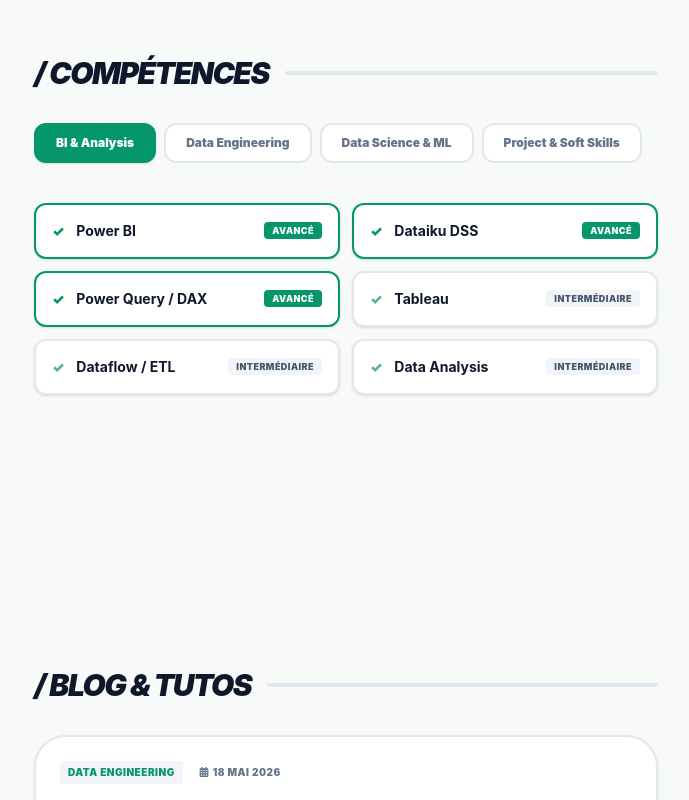
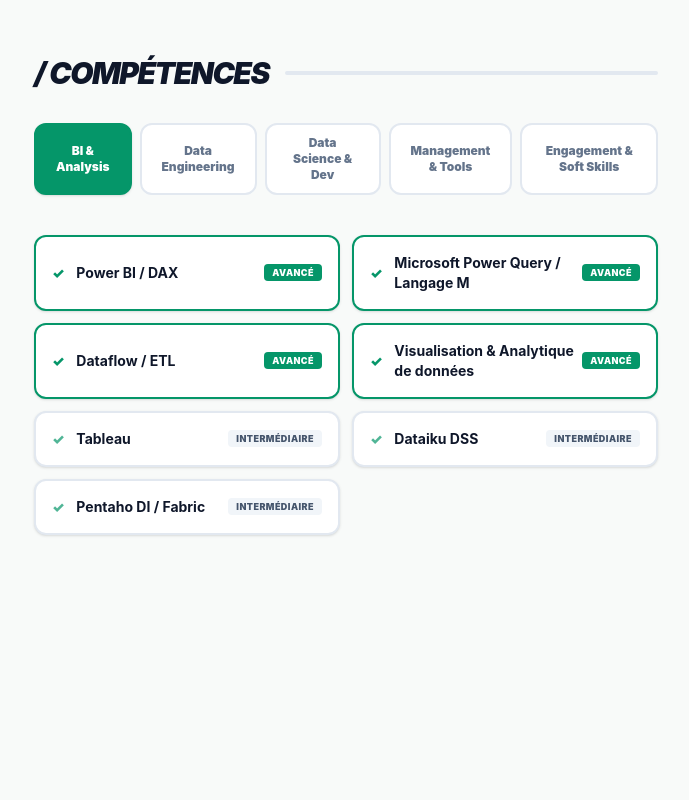
Before and after one commit to CamilleLV/portfolio-camille-laverie, a React (Vite) app: page / in a window 1280 px wide. Shown: the part 1000-1800 px from the top of the page, without its empty margins (294-983 px from the left). Built offline with nearby package versions, Linux system fonts and the light colour scheme; the HTML template or start-up script is replaced by a standard one.

Commit message:
Ajout de mes compétences dans le fichier JSON

```diff
--- a/src/App.jsx
+++ b/src/App.jsx
@@ -167,7 +167,7 @@
           {!activeArticle ? (
             <>
               <div className="flex items-center gap-4">
-                <h2 className="text-2xl md:text-3xl font-black tracking-tighter uppercase italic text-[#0F172A]">/ Blog & Tutos</h2>
+                <h2 className="text-2xl md:text-3xl font-black tracking-tighter uppercase italic text-[#0F172A]">/ Projets, Blog & Tutos</h2>
                 <div className="h-1 flex-1 bg-[#E2E8F0] rounded-full"></div>
               </div>
               <div className="space-y-6">
--- a/src/portfolioData.json
+++ b/src/portfolioData.json
@@ -12,45 +12,67 @@
       "id": "bi",
       "label": "BI & Analysis",
       "skills": [
-        { "name": "Power BI", "level": "Avancé" },
-        { "name": "Dataiku DSS", "level": "Avancé" },
-        { "name": "Power Query / DAX", "level": "Avancé" },
+        { "name": "Power BI / DAX", "level": "Avancé" },
+        { "name": "Microsoft Power Query / Langage M", "level": "Avancé" },
+        { "name": "Dataflow / ETL", "level": "Avancé" },
+        { "name": "Visualisation & Analytique de données", "level": "Avancé" },
         { "name": "Tableau", "level": "Intermédiaire" },
-        { "name": "Dataflow / ETL", "level": "Intermédiaire" },
-        { "name": "Data Analysis", "level": "Intermédiaire" }
+        { "name": "Dataiku DSS", "level": "Intermédiaire" },
+        { "name": "Pentaho DI / Fabric", "level": "Intermédiaire" }
       ]
     },
     {
       "id": "eng",
       "label": "Data Engineering",
       "skills": [
-        { "name": "SQL / MySQL / PL-SQL", "level": "Avancé" },
-        { "name": "Data Modeling & Management", "level": "Avancé" },
-        { "name": "Snowflake", "level": "Intermédiaire" },
-        { "name": "HiveQL", "level": "Notions" },
-        { "name": "MongoDB", "level": "Notions" },
+        { "name": "SQL / PL-SQL / MySQL", "level": "Avancé" },
+        { "name": "Modélisation & Gestion des données", "level": "Avancé" },
+        { "name": "Docker & Airflow", "level": "Intermédiaire" },
+        { "name": "Apizr / REST APIs / Postman", "level": "Avancé" },
+        { "name": "Cloud Snowflake", "level": "Notions" },
+        { "name": "MongoDB", "level": "Intermédiaire" },
+        { "name": "Langage HiveQL", "level": "Notions" },
         { "name": "Cassandra", "level": "Notions" }
       ]
     },
     {
       "id": "ds",
-      "label": "Data Science & ML",
+      "label": "Data Science & Dev",
       "skills": [
         { "name": "Python", "level": "Avancé" },
-        { "name": "Statistical Data Analysis", "level": "Intermédiaire" },
-        { "name": "Data Pipeline Architecture", "level": "Intermédiaire" },
+        { "name": "JavaScript", "level": "Intermédiaire" },
+        { "name": "HTML5 / CSS3", "level": "Intermédiaire" },
+        { "name": "Analyse de données statistiques", "level": "Intermédiaire" },
+        { "name": "Apprentissage automatique / ML", "level": "Intermédiaire" },
+        { "name": "PHP / Architecture MVC", "level": "Intermédiaire" },
+        { "name": "Java", "level": "Notions" },
         { "name": "LLaMA (AI / NLP)", "level": "Notions" },
         { "name": "KNIME", "level": "Notions" }
       ]
     },
     {
       "id": "soft",
-      "label": "Project & Soft Skills",
+      "label": "Management & Tools",
       "skills": [
-        { "name": "Project Management", "level": "Avancé" },
-        { "name": "Public Speaking", "level": "Avancé" },
-        { "name": "Agile / Scrum", "level": "Intermédiaire" },
-        { "name": "Business English", "level": "TOEIC 900" }
+        { "name": "Gestion de projet (Scrum / Agile)", "level": "Avancé" },
+        { "name": "ERP CeGid Retail Y2 / Sage", "level": "Avancé" },
+        { "name": "HubSpot & Pipedrive CRM", "level": "Avancé" },
+        { "name": "Anglais des affaires (TOEIC 800/990)", "level": "Intermédiaire" },
+        { "name": "Microsoft PowerApps / Automate / Lists", "level": "Intermédiaire" },
+        { "name": "Parler en public & Animation", "level": "Intermédiaire" },
+        { "name": "Analyse des risques", "level": "Intermédiaire" }
+      ]
+    },
+    {
+      "id": "com",
+      "label": "Engagement & Soft Skills",
+      "skills": [
+        { "name": "Bénévolat & Gestion associative (AFEV)", "level": "Avancé" },
+        { "name": "Sensibilisation aux transidentités dans le sport", "level": "Avancé" },
+        { "name": "Communication interpersonnelle & Interculturelle", "level": "Avancé" },
+        { "name": "Projet & Développement communautaire", "level": "Avancé" },
+        { "name": "Communication visuelle & Montage vidéo", "level": "Intermédiaire" },
+        { "name": "Recherches & Archivage numérique", "level": "Intermédiaire" }
       ]
     }
   ],
```
